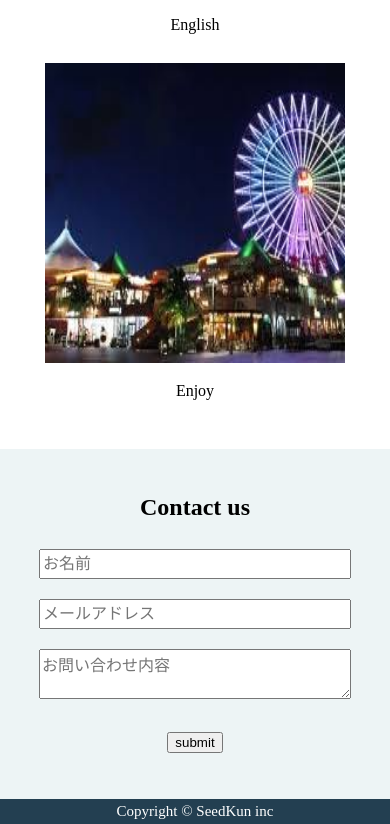
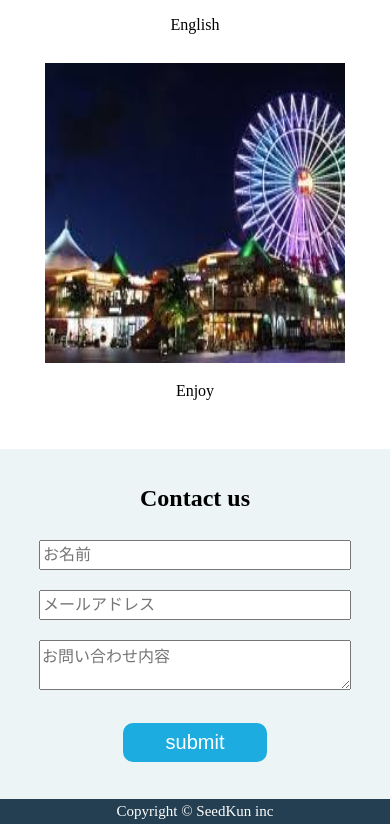
Before and after one commit to erika625/welcomepc, a plain HTML site: page index.html in a window 390 px wide. Shown: the part 1363-2187 px from the top of the page. Drawn offline with Linux system fonts and the light colour scheme.

Commit message:
button　css追加

```diff
--- a/css/style.css
+++ b/css/style.css
@@ -160,6 +160,16 @@ header {
 .contact .form {
 	margin: 50px 0 40px;
 }
+.contact button {
+	background-color: #1dace0;
+	color: #fff;
+	border: 3px solid #1dace0;
+	border-radius: 10px;
+	font-size: 24px;
+	padding: 15px 40px;
+	box-sizing: border-box;
+}
+
 /* -----contact us ここまで----- */
 
 
@@ -308,6 +318,11 @@ footer .footer-right {
 	.form-right {
 		margin-top: 20px;
 	}
+	.contact button {
+		font-size: 20px;
+		padding: 5px 40px;
+		box-sizing: border-box;
+	}
 	/* footer */
 	footer {
 		display: flex;
```
